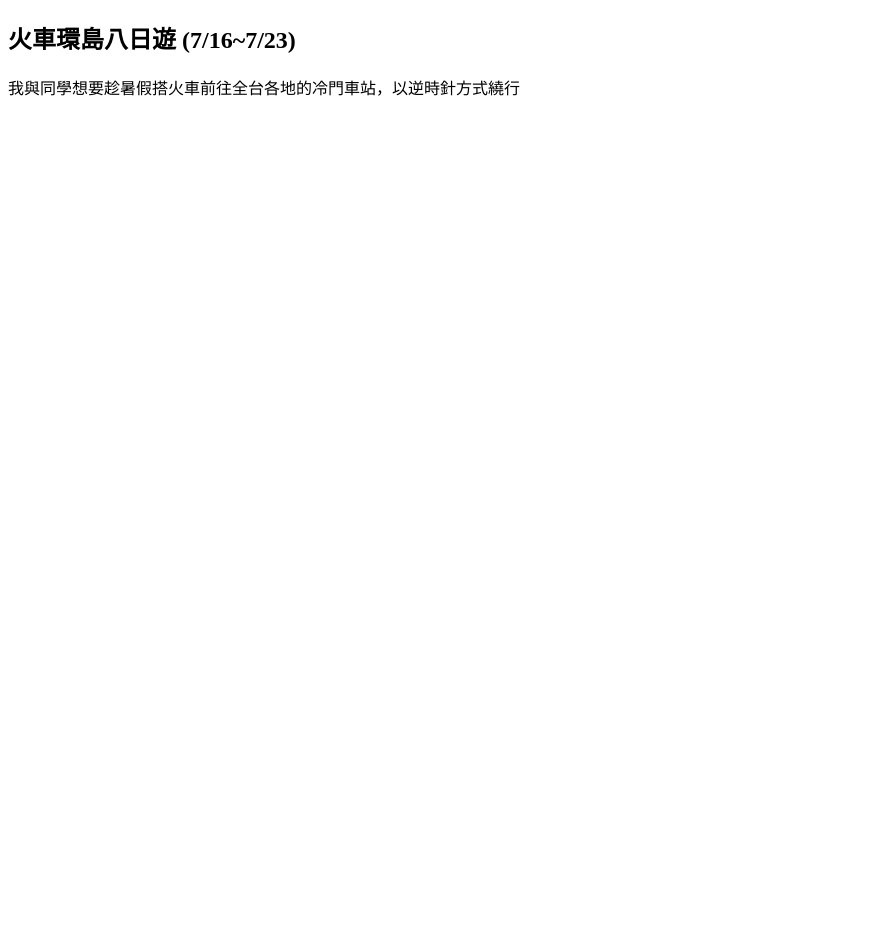
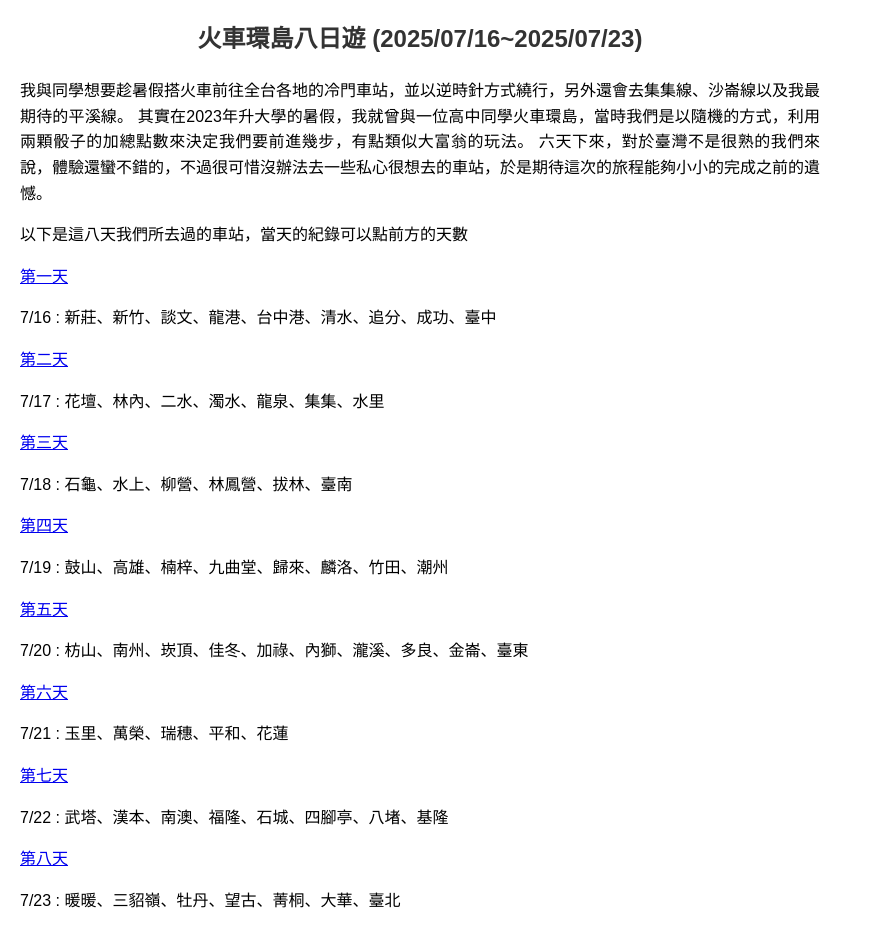
Before and after one commit to Petertw0316/petertw.github.io, a plain HTML site: page page2.html in a window 1280 px wide. Shown: the whole page, without its empty margins (0-875 px from the left). Before the commit the page ends 800 px from the top, so only its background shows below. Drawn offline with Linux system fonts and the light colour scheme.

Commit message:
Add files via upload

```diff
--- a/page2.html
+++ b/page2.html
@@ -1,11 +1,40 @@
 <!DOCTYPE html>
 <html>
     <head>
-        <meta charset="UTF-8"></meta>
+        <meta charset="UTF-8">
         <title>小潘的網頁</title>
+        <style>
+            body {
+                font-family: Arial, sans-serif; /* 設定字型 */
+                margin: 20px; /* 外邊距，讓內容不貼邊 */
+                max-width: 800px; /* 限制內容最大寬度 */
+                line-height: 1.6; /* 行高，增加可讀性 */
+            }
+            h2 {
+                color: #333; /* 標題顏色 */
+                text-align: center; /* 標題置中 */
+            }
+            p {
+                overflow-wrap: break-word; /* 自動換行，長單詞也會斷開 */
+                white-space: normal; /* 確保文字正常換行 */
+                text-align: justify; /* 文字兩端對齊，視覺更整齊 */
+            }
+        </style>
     </head>
     <body>
-        <h2>火車環島八日遊 (7/16~7/23)</h2>
-        <p>我與同學想要趁暑假搭火車前往全台各地的冷門車站，以逆時針方式繞行</p>
+        <h2>火車環島八日遊 (2025/07/16~2025/07/23)</h2>
+        <p>我與同學想要趁暑假搭火車前往全台各地的冷門車站，並以逆時針方式繞行，另外還會去集集線、沙崙線以及我最期待的平溪線。
+        其實在2023年升大學的暑假，我就曾與一位高中同學火車環島，當時我們是以隨機的方式，利用兩顆骰子的加總點數來決定我們要前進幾步，有點類似大富翁的玩法。
+        六天下來，對於臺灣不是很熟的我們來說，體驗還蠻不錯的，不過很可惜沒辦法去一些私心很想去的車站，於是期待這次的旅程能夠小小的完成之前的遺憾。</p>
+
+        <p>以下是這八天我們所去過的車站，當天的紀錄可以點前方的天數</p>
+        <a href="day1.html">第一天</a><p> 7/16 : 新莊、新竹、談文、龍港、台中港、清水、追分、成功、臺中</p>
+        <a href="day2.html">第二天</a><p> 7/17 : 花壇、林內、二水、濁水、龍泉、集集、水里</p>
+        <a href="day3.html">第三天</a><P> 7/18 : 石龜、水上、柳營、林鳳營、拔林、臺南</P>
+        <a href="day4.html">第四天</a><P> 7/19 : 鼓山、高雄、楠梓、九曲堂、歸來、麟洛、竹田、潮州</P>
+        <a href="day5.html">第五天</a><P> 7/20 : 枋山、南州、崁頂、佳冬、加祿、內獅、瀧溪、多良、金崙、臺東</P>
+        <a href="day6.html">第六天</a><P> 7/21 : 玉里、萬榮、瑞穗、平和、花蓮</P>
+        <a href="day7.html">第七天</a><P> 7/22 : 武塔、漢本、南澳、福隆、石城、四腳亭、八堵、基隆</P>
+        <a href="day8.html">第八天</a><P> 7/23 : 暖暖、三貂嶺、牡丹、望古、菁桐、大華、臺北</P>
     </body>
 </html>
```
Also changed, not shown: day1.html (added), day2.html (added), day3.html (added), day4.html (added), day5.html (added), day6.html (added), day7.html (added), day8.html (added).
